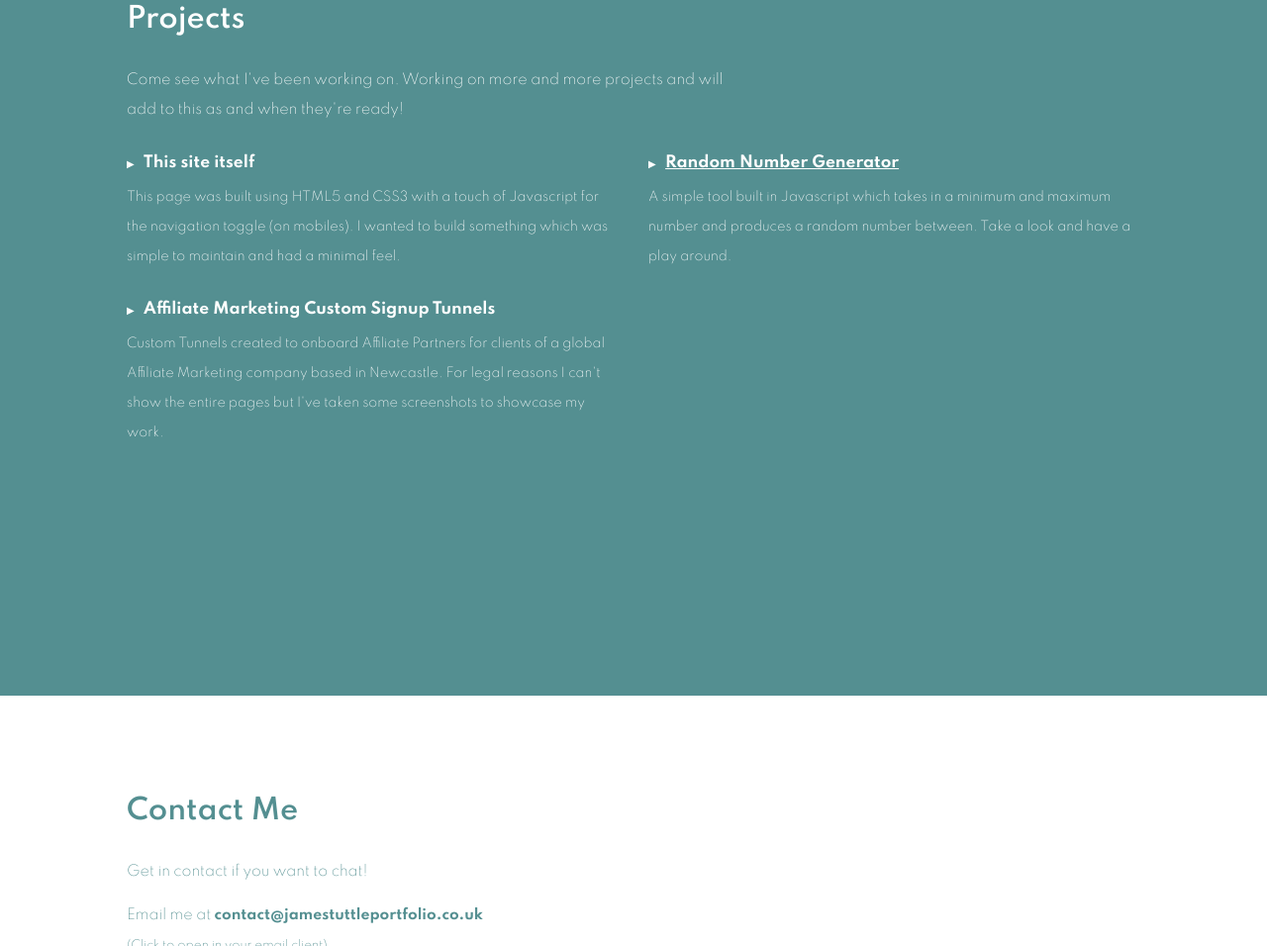
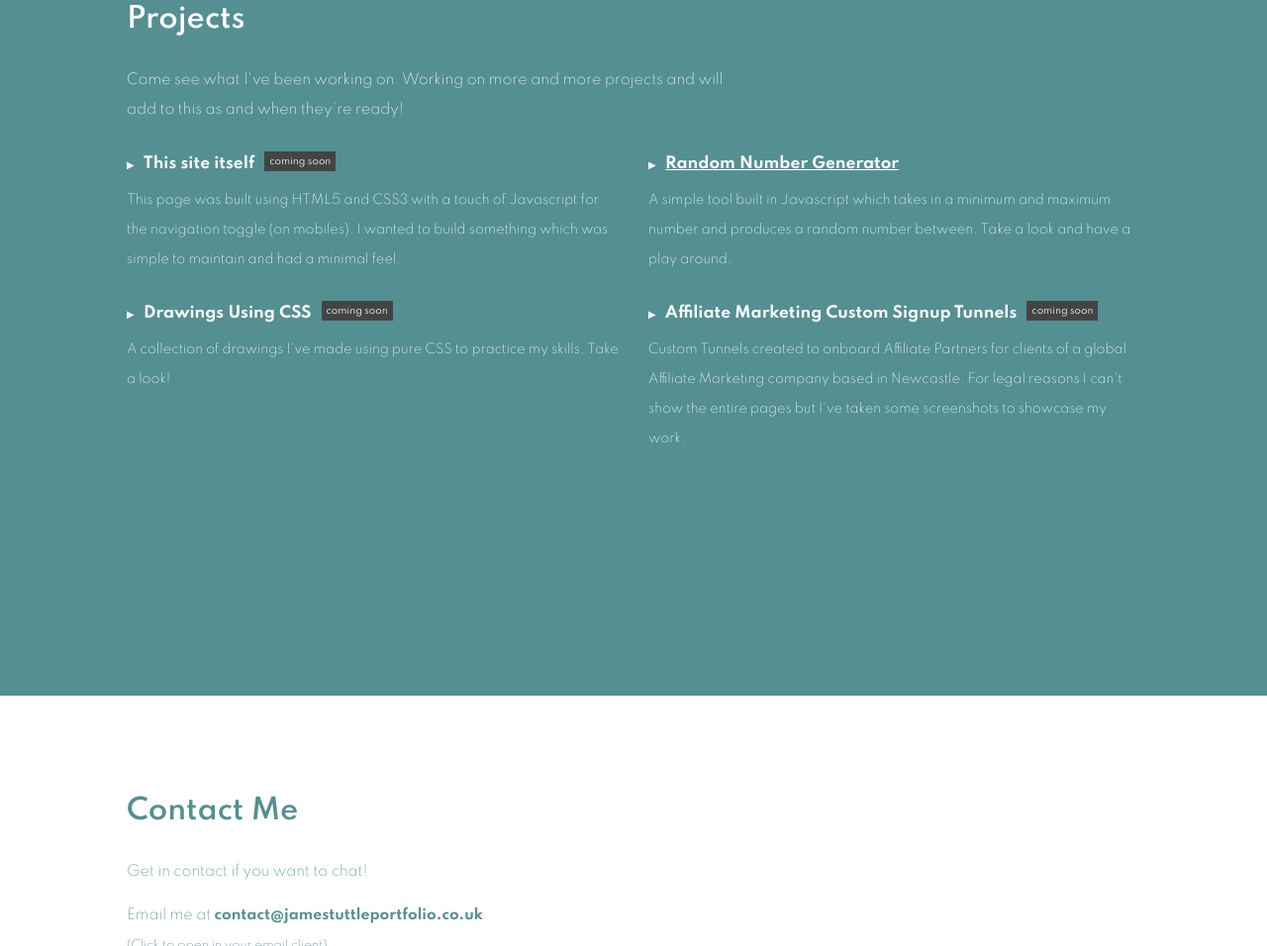
Before and after one commit to jamesatuttle/jamestuttleportfolio, a plain HTML site: page index.html in a window 1280 px wide. Shown: the part 1797-2753 px from the top of the page at 99% size. Drawn offline with Linux system fonts and the light colour scheme.

Commit message:
added coming soon banner to projects

```diff
--- a/index.html
+++ b/index.html
@@ -93,7 +93,7 @@
        <p>Come see what I've been working on. Working on more and more projects and will add to this as and when they're ready!</p>
      </div>
      <div id='projects_tiles_container'>
-       <div class='project_box'>
+       <div class='project_box coming_soon'>
          <h3>This site itself</h3>
          <p>This page was built using HTML5 and CSS3 with a touch of Javascript for the navigation toggle (on mobiles). I wanted to build something which was simple to maintain and had a minimal feel.</p>
        </div>
@@ -101,7 +101,11 @@
          <h3><a href='random-number-generator.html'>Random Number Generator</a></h3>
          <p>A simple tool built in Javascript which takes in a minimum and maximum number and produces a random number between. Take a look and have a play around.</p>
        </div>
-       <div class='project_box'>
+       <div class='project_box coming_soon'>
+         <h3>Drawings Using CSS</h3>
+         <p>A collection of drawings I've made using pure CSS to practice my skills. Take a look!</p>
+       </div>
+       <div class='project_box coming_soon'>
          <h3>Affiliate Marketing Custom Signup Tunnels</h3>
          <p>Custom Tunnels created to onboard Affiliate Partners for clients of a global Affiliate Marketing company based in Newcastle. For legal reasons I can't show the entire pages but I've taken some screenshots to showcase my work.</p>
        </div>
--- a/stylesheets/main.css
+++ b/stylesheets/main.css
@@ -333,6 +333,7 @@ li.small_device {
   padding: 0;
   margin: 0;
   font-size: 1.1em;
+  line-height: 1.3em;
   padding: 0 0 10px 0;
 }
 
@@ -355,6 +356,19 @@ li.small_device {
   margin: 0;
 }
 
+.project_box.coming_soon h3::after {
+  font-weight: normal;
+  content: "coming soon";
+  padding: 5px;
+  position: relative;
+  top: -4px;
+  margin-left: 10px;
+  line-height: 1.1em;
+  font-size: 0.6em;
+  background-color: RGB(68,68,68);
+  word-wrap: normal;
+}
+
 #contact_container a {
   word-break: break-word;
 }
```
